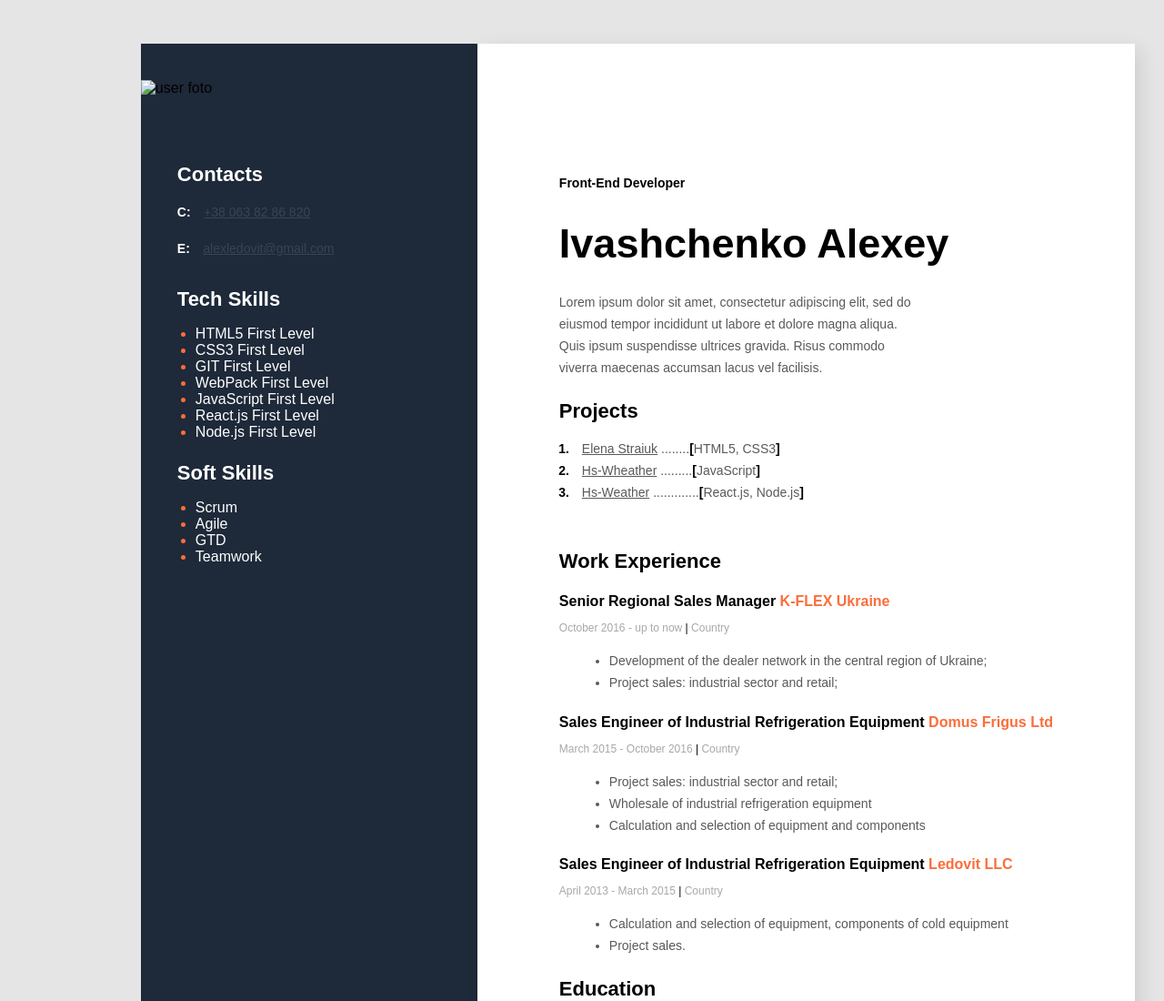
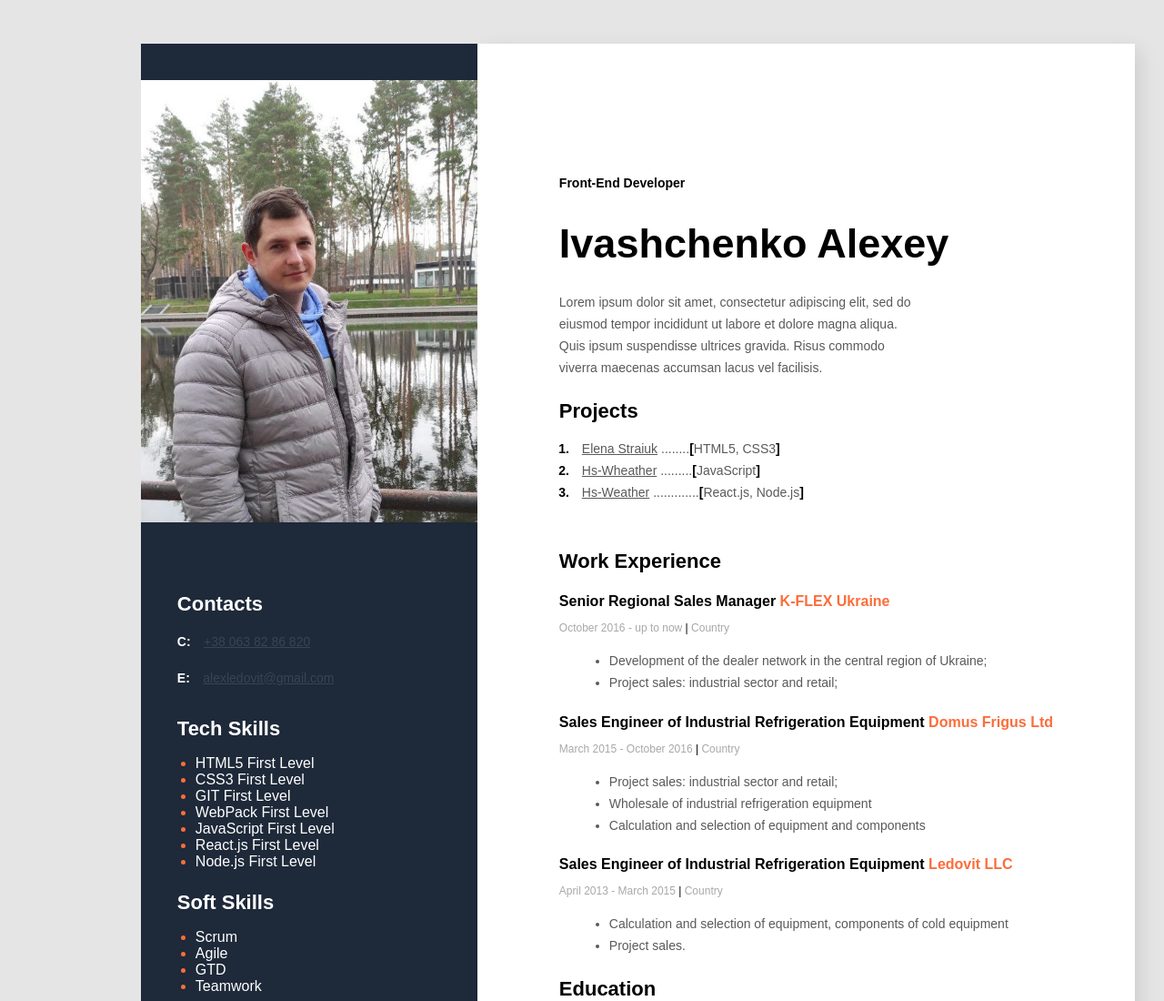
Before and after one commit to Novemberman90/rsschool-cv, a plain HTML site: page index.html in a window 1280 px wide. Shown: the top 1100 px of the page at 91% size. Drawn offline with Linux system fonts and the light colour scheme; a web font is replaced by a local one.

Commit message:
add: added img

```diff
--- a/index.html
+++ b/index.html
@@ -88,7 +88,7 @@
         </div>
         <!--Saidebar-->
         <aside class="Saidebar">
-            <img src="image/Foto 3.jpg" alt="user foto" class="photo">
+            <img src="style/img/foto 3.jpg" alt="user foto" class="photo">
             <!--Contacts-->
             <div class="Contacts">
                 <h3 class="sidebar-title">Contacts</h3>
```
Also changed, not shown: style/img/foto 3.jpg (added).
